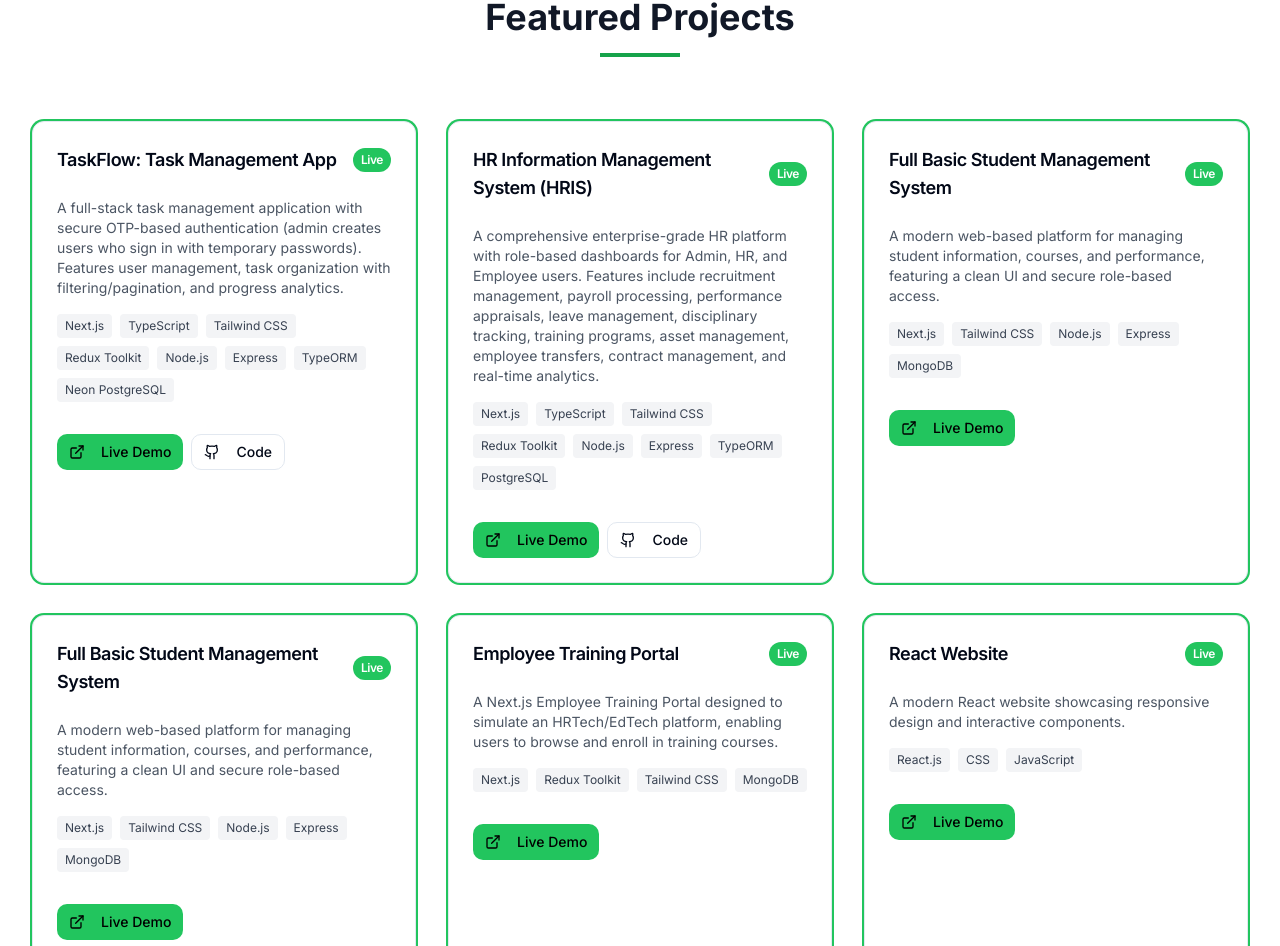
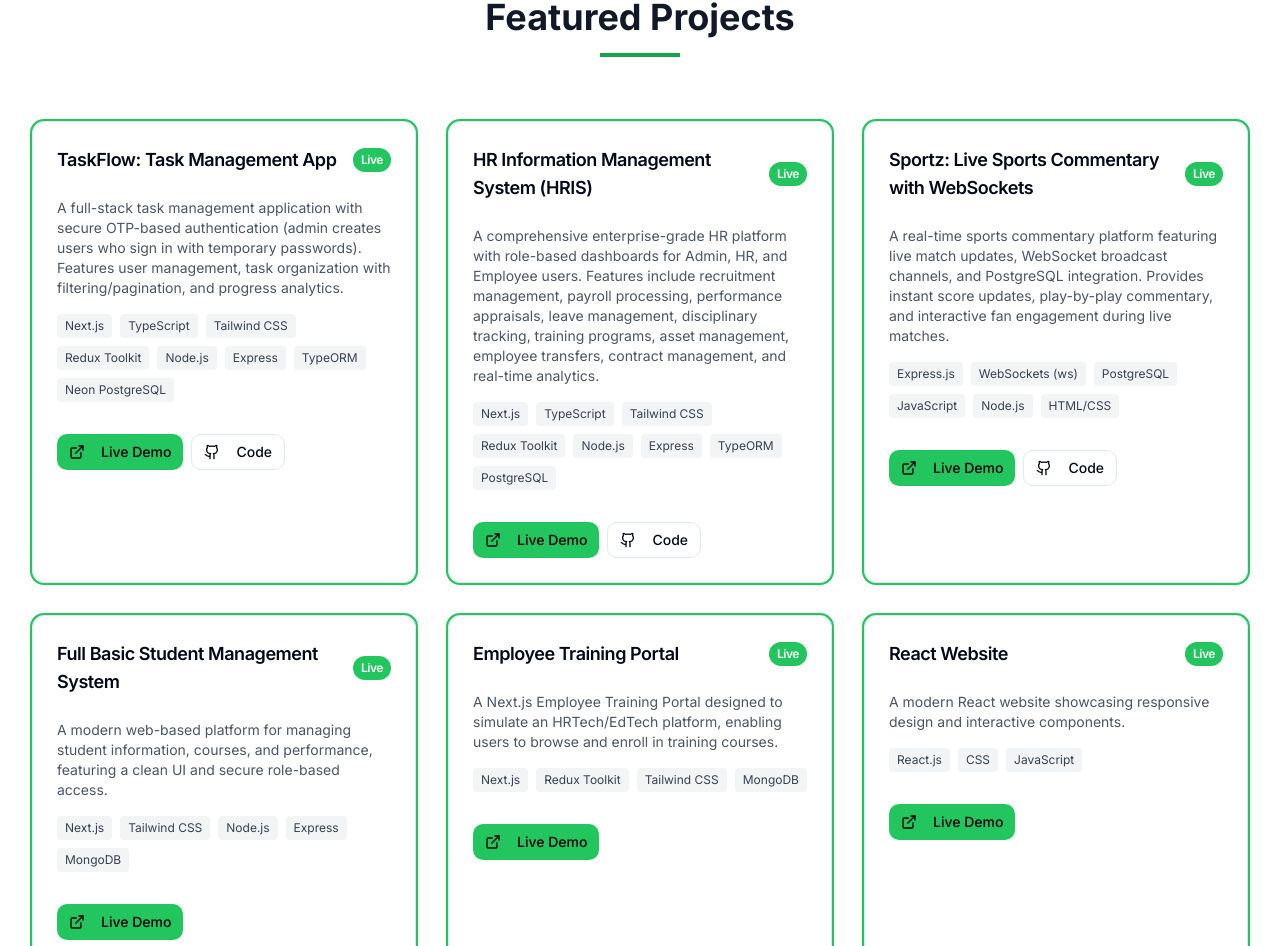
Before and after one commit to usandrine/My_Portfolio, a Next.js app: page / in a window 1280 px wide. Shown: the part 2311-3257 px from the top of the page. Built offline with nearby package versions, Linux system fonts and the light colour scheme.

Commit message:
added sportz app

```diff
--- a/app/components/Projects.tsx
+++ b/app/components/Projects.tsx
@@ -14,7 +14,7 @@ export default function Projects() {
       "A full-stack task management application with secure OTP-based authentication (admin creates users who sign in with temporary passwords). Features user management, task organization with filtering/pagination, and progress analytics.",
     technologies: ["Next.js", "TypeScript", "Tailwind CSS", "Redux Toolkit", "Node.js", "Express", "TypeORM", "Neon PostgreSQL"],
     liveUrl: "https://todo-with-otp.vercel.app/",
-     githubUrl: "https://github.com/usandrine/TODO-WITH-OTP.git", // Add your actual GitHub URL if different
+     githubUrl: "https://github.com/usandrine/TODO-WITH-OTP.git",
     featured: true,
   },
 
@@ -24,20 +24,22 @@ export default function Projects() {
       "A comprehensive enterprise-grade HR platform with role-based dashboards for Admin, HR, and Employee users. Features include recruitment management, payroll processing, performance appraisals, leave management, disciplinary tracking, training programs, asset management, employee transfers, contract management, and real-time analytics.",
     technologies: ["Next.js", "TypeScript", "Tailwind CSS", "Redux Toolkit", "Node.js", "Express", "TypeORM", "PostgreSQL"],
     liveUrl: "https://ingata-hrms.com",
-    githubUrl: "https://github.com/ingatatech/HR-Front.git",//frontend
-    githubUrl2: "https://github.com/ingatatech/HR-Backend.git",//backend
+    githubUrl: "https://github.com/ingatatech/HR-Front.git",
+    githubUrl2: "https://github.com/ingatatech/HR-Backend.git",
     featured: true,
   },
 
   {
-    title: "Full Basic Student Management System",
+    title: "Sportz: Live Sports Commentary with WebSockets",
     description:
-      "A modern web-based platform for managing student information, courses, and performance, featuring a clean UI and secure role-based access.",
-    technologies: ["Next.js", "Tailwind CSS", "Node.js", "Express", "MongoDB"],
-    liveUrl: "https://full-basic-student-management-syste.vercel.app/",
+      "A real-time sports commentary platform featuring live match updates, WebSocket broadcast channels, and PostgreSQL integration. Provides instant score updates, play-by-play commentary, and interactive fan engagement during live matches.",
+    technologies: ["Express.js", "WebSockets (ws)", "PostgreSQL", "JavaScript", "Node.js", "HTML/CSS"],
+    liveUrl: "https://sportz-websockets-three.vercel.app/",
+    githubUrl: "https://github.com/usandrine/sportz-websockets",
     featured: true,
   },
-     {
+
+  {
     title: "Full Basic Student Management System",
     description:
       "A modern web-based platform for managing student information, courses, and performance, featuring a clean UI and secure role-based access.",
```
